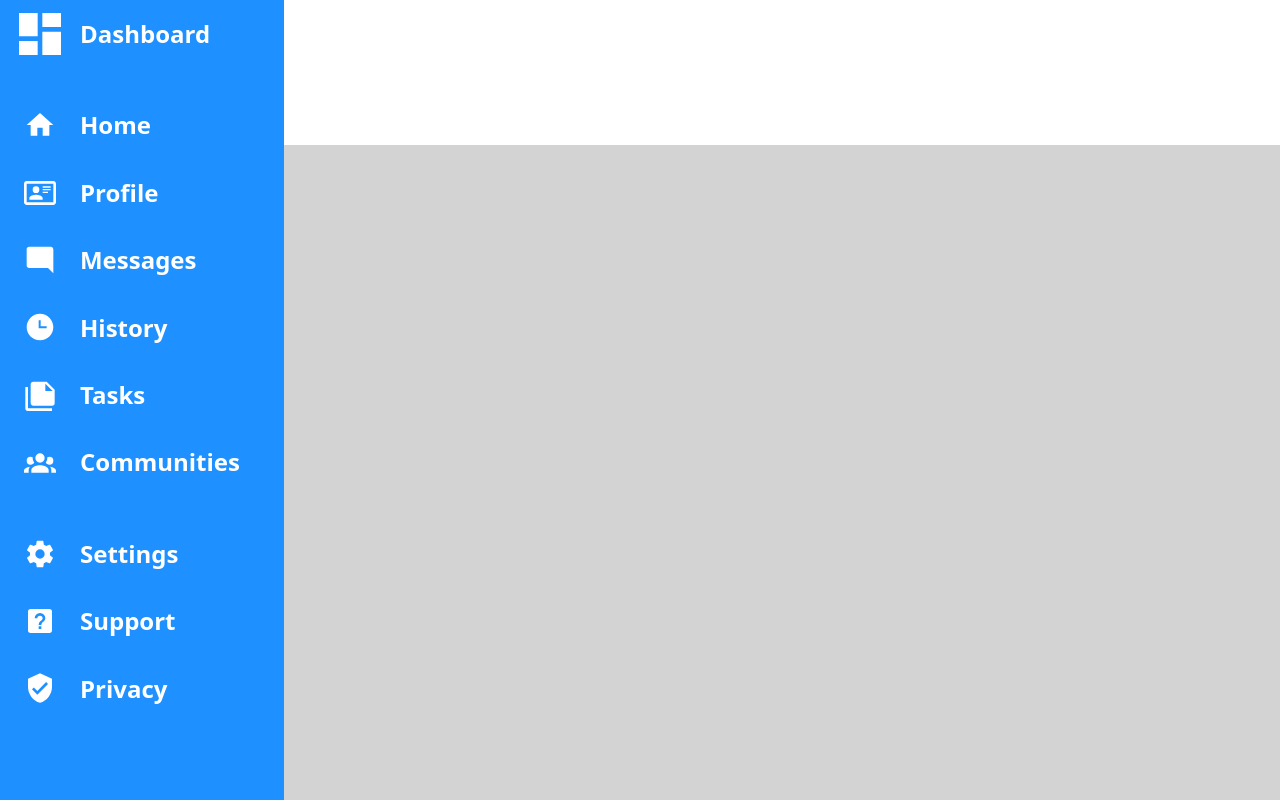
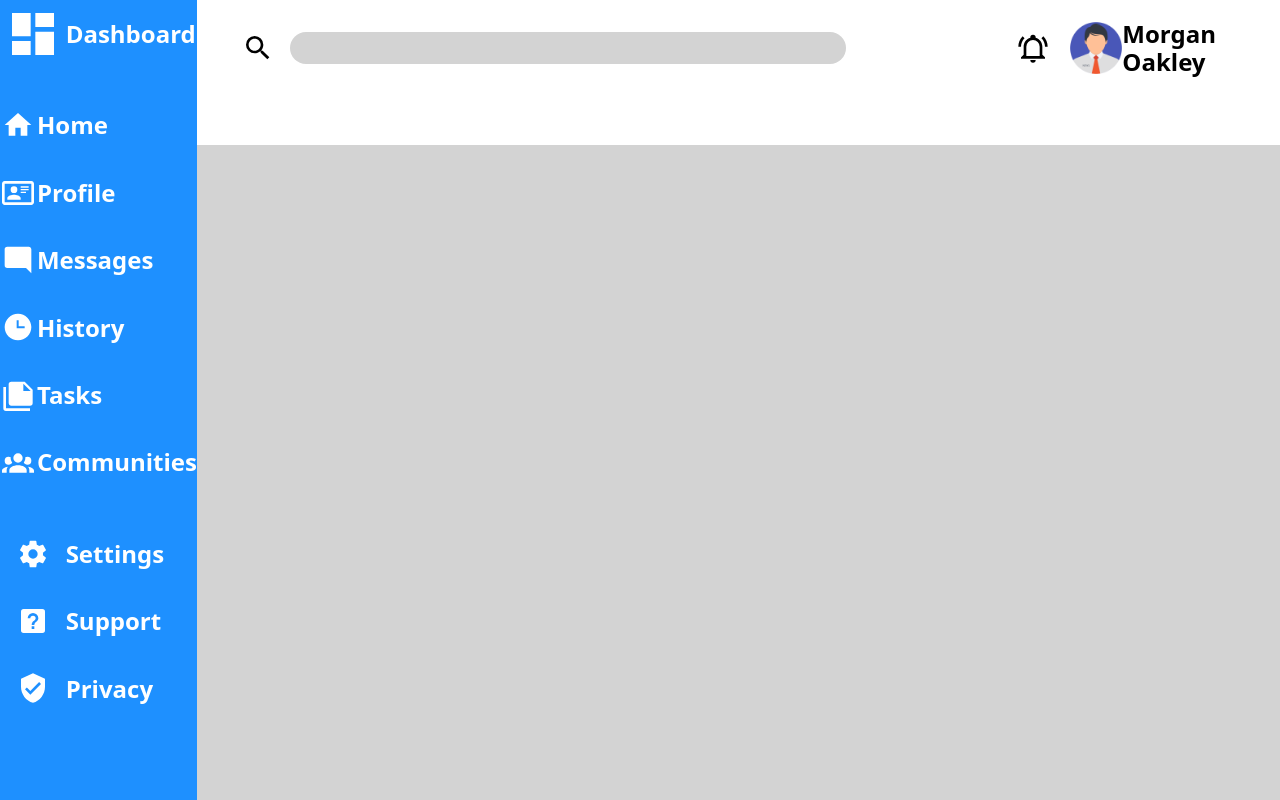
Before and after one commit to MPadilla198/TOP-Admin-Dashboard, a website: page index.html in a window 1280 px wide. Drawn offline with nearby package versions, Linux system fonts and the light colour scheme.

Commit message:
Complete nav-bar with search and account features

```diff
--- a/index.html
+++ b/index.html
@@ -40,11 +40,22 @@
             <h2>Privacy</h2>
         </div>
     </aside>
+    <header>
+        <div class="nav-bar">
+            <div class="search">
+                <img src="icons/magnify.svg" alt="Search Icon" class="icon">
+                <input type="search" name="search" id="search-input">
+            </div>
+            <div class="account">
+                <img src="icons/bell-ring-outline.svg" alt="Alerts Icon" class="icon">
+                <img src="images/news-anchor.png" alt="User Profile Image" class="profile-picture">
+                <h2>Morgan Oakley</h2>
+            </div>
+        </div>
+        <div class="profile-bar">
 
-    <header>
-
+        </div>
     </header>
-
     <section>
 
     </section>
--- a/styles.css
+++ b/styles.css
@@ -8,7 +8,8 @@
 }
 
 :root {
-    --primary-color: DodgerBlue
+    --primary-color: DodgerBlue;
+    --gray: lightgray;
 }
 
 html {
@@ -19,7 +20,7 @@ body {
     height: 100vh;
     width: 100vw;
     display: grid;
-    grid-template-columns: 2fr 7fr;
+    grid-template-columns: 2fr 11fr;
     grid-template-rows: 2fr 9fr;
 }
 
@@ -70,7 +71,54 @@ header {
     background-color: white;
 }
 
+.nav-bar {
+    display: grid;
+    grid-template-columns: 3fr 1fr;
+    gap: 32px;
+}
+
+.search {
+    display: grid;
+    grid-template-columns: 1fr 9fr;
+    align-items: center;
+    justify-items: start;
+    gap: 16px;
+}
+
+.search>img {
+    justify-self: end;
+}
+
+.search>input {
+    width: 80%;
+    height: 32px;
+    border-radius: 16px;
+    border-style: none;
+    background-color: var(--gray);
+}
+
+.account {
+    display: grid;
+    grid-template-columns: 1fr 1fr 3fr;
+    align-items: center;
+    justify-content: end;
+}
+
+.profile-bar {
+
+}
+
+.profile-picture {
+    height: 52px;
+    width: 52px;
+}
+
+.profile-picture-main {
+    height: 72px;
+    width: 72px;
+}
+
 /** SECTION STYLES */
 section {
-    background-color: lightgray;
+    background-color: var(--gray);
 }
```
Also changed, not shown: README.md.
